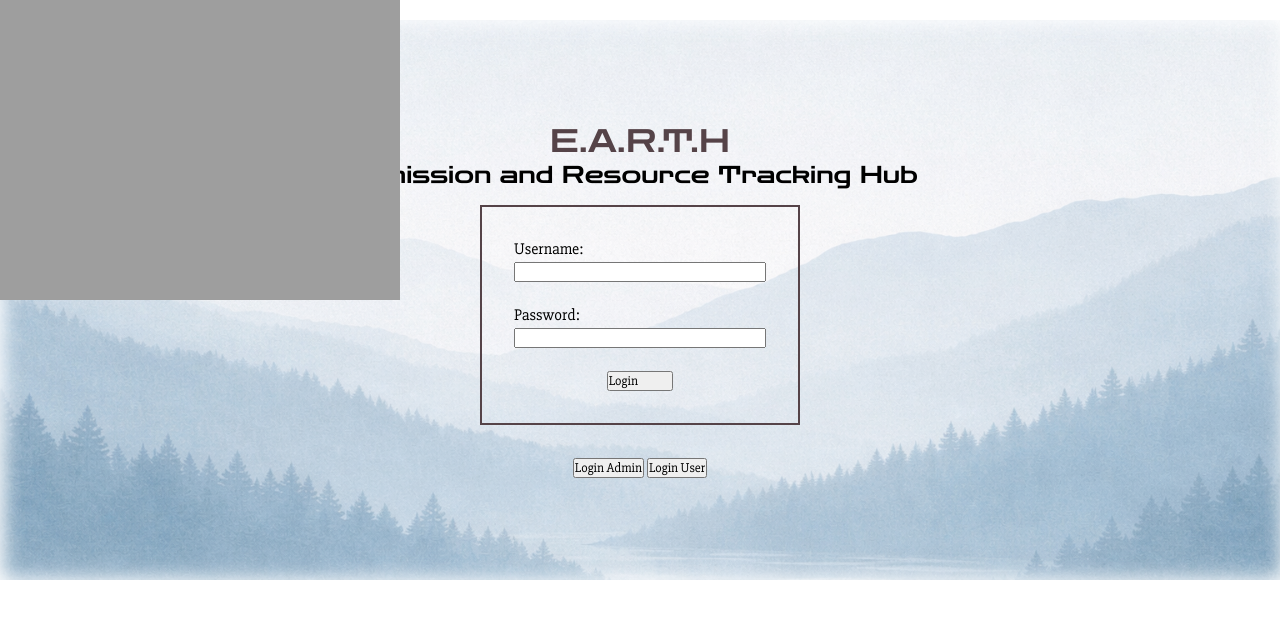
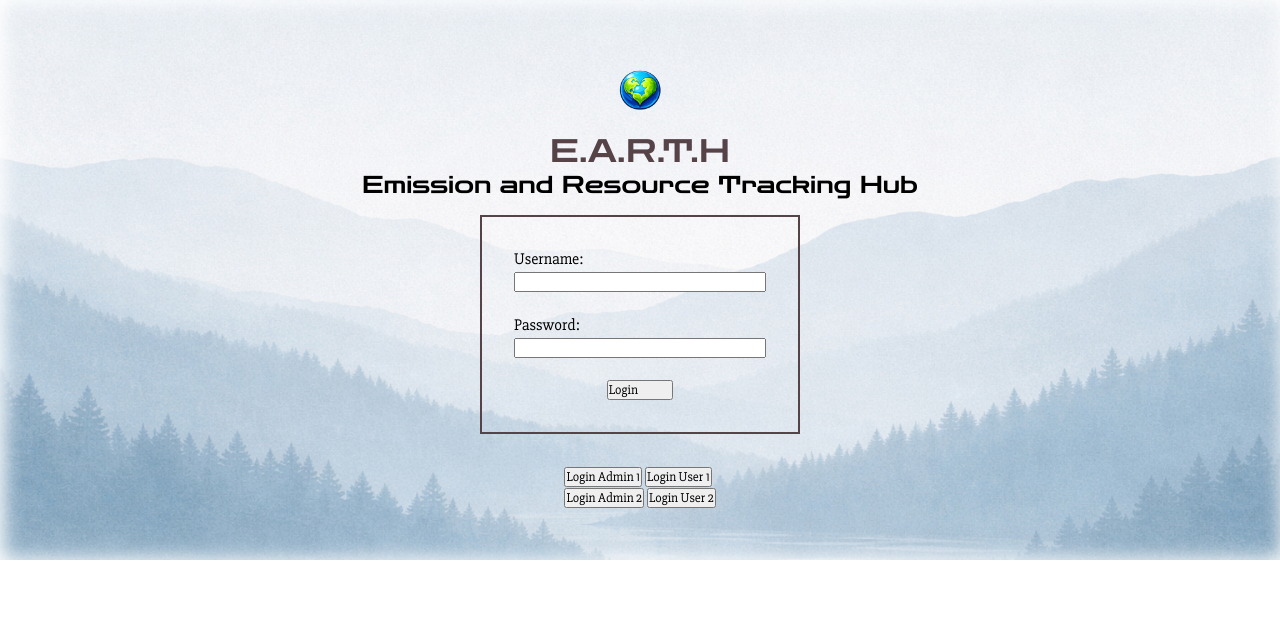
Before and after one commit to JakeTomesh/E.A.R.T.H, a PHP site: page /app/ in a window 1280 px wide. Shown: the top 619 px of the page. Run offline with PHP 8.4, Linux system fonts and the light colour scheme.

Commit message:
Added logo, updated Metabase tables. Added emission log data for Jan - March

```diff
--- a/include/head.php
+++ b/include/head.php
@@ -2,4 +2,5 @@
     <meta name="viewport" content="width=device-width, initial-scale=1.0">
     <base href="http://localhost:8080/Assignments/E.A.R.T.H/">
     <title>E.A.R.T.H - Emission and Resource Tracking Hub</title>
+    <link rel="shortcut icon" href="misc/images/logo.png" type="image/x-icon">
     <link rel="stylesheet" href="styles/main.css">
--- a/include/header.php
+++ b/include/header.php
@@ -1,10 +1,5 @@
 <div id="logo">
-        <img src="images/logo.png" alt="E.A.R.T.H Logo">
+        <a href="dashboard_manager/index.php?controllerRequest=dashboard_nav.php">
+                <img src="misc/images/logo.png" alt="E.A.R.T.H Logo">
+        </a>
 </div>
-<nav>
-    <ul>
-        <li>
-
-        </li>
-    </ul>
-</nav>
--- a/index.php
+++ b/index.php
@@ -13,13 +13,16 @@
 </head>
 
 <body>
-    <header>
-        <?php include 'include/header.php';?>
-    </header>
+
     <main>
+
         <div id="site_container" class="background_img">
+
             <div id="login_container">
                 <div id="title">
+                    <div id="logo_index">
+                        <img src="misc/images/logo.png" alt="E.A.R.T.H Logo">
+                    </div>
                     <h1>E.A.R.T.H</h1>
                     <h2>Emission and Resource Tracking Hub</h2>
                 </div>
@@ -44,8 +47,14 @@
 
                 </div>
                 <div>
-                    <button type="button" id="admin_login_button">Login Admin</button>
-                    <button type="button" id="user_login_button">Login User</button>
+                    <div>
+                        <button type="button" id="admin_login_button_license_1">Login Admin 1</button>
+                        <button type="button" id="user_login_button_license_1">Login User 1</button>
+                    </div>
+                    <div>
+                        <button type="button" id="admin_login_button_license_2">Login Admin 2</button>
+                        <button type="button" id="user_login_button_license_2">Login User 2</button>
+                    </div>
                 </div>
             </div>
 
@@ -53,16 +62,28 @@
     </main>
     <script>
         document.addEventListener('DOMContentLoaded', ()=>{
-            const adminLoginButton = document.getElementById('admin_login_button');
-            const userLoginButton = document.getElementById('user_login_button');
+            const adminLoginButtonLicense1 = document.getElementById('admin_login_button_license_1');
+            const userLoginButtonLicense1 = document.getElementById('user_login_button_license_1');
+            const adminLoginButtonLicense2 = document.getElementById('admin_login_button_license_2');
+            const userLoginButtonLicense2 = document.getElementById('user_login_button_license_2');
 
-            adminLoginButton.addEventListener('click', () => {
+            adminLoginButtonLicense1.addEventListener('click', () => {
                 document.getElementById('username').value = 'JTomesh';
                 document.getElementById('password').value = 'TestPassword';
             });
 
-            userLoginButton.addEventListener('click', () => {
+            userLoginButtonLicense1.addEventListener('click', () => {
                 document.getElementById('username').value = 'JDoe';
+                document.getElementById('password').value = 'TestPassword';
+            });
+
+            adminLoginButtonLicense2.addEventListener('click', () => {
+                document.getElementById('username').value = 'ABangsberg';
+                document.getElementById('password').value = 'TestPassword';
+            });
+
+            userLoginButtonLicense2.addEventListener('click', () => {
+                document.getElementById('username').value = 'JRybacki';
                 document.getElementById('password').value = 'TestPassword';
             });
         })
--- a/styles/main.css
+++ b/styles/main.css
@@ -42,9 +42,14 @@
     flex: 1;
     min-height: 0;
 }
-#logo{
+#logo img{
     position: absolute;
     top: auto;
+    max-width: 50px;
+}
+#logo_index img{
+    display: block;
+    max-width: 80px;
 }
 .background_img{
     min-height: 100%;
```
Also changed, not shown: misc/images/logo.ico (added), misc/images/logo.png (added).
